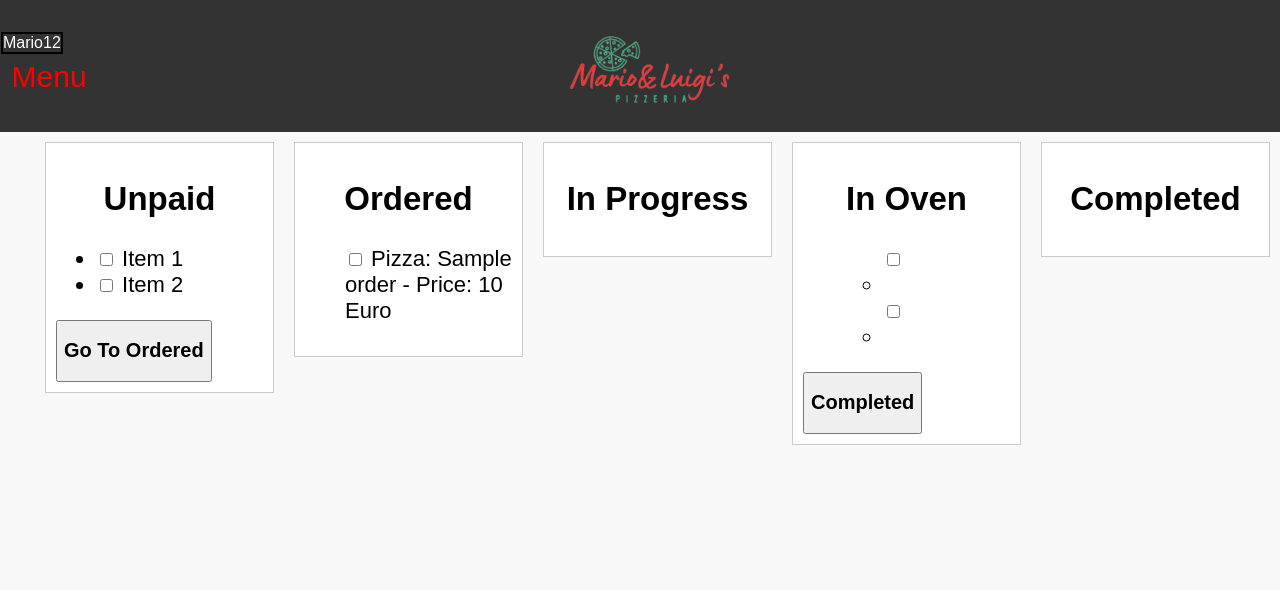
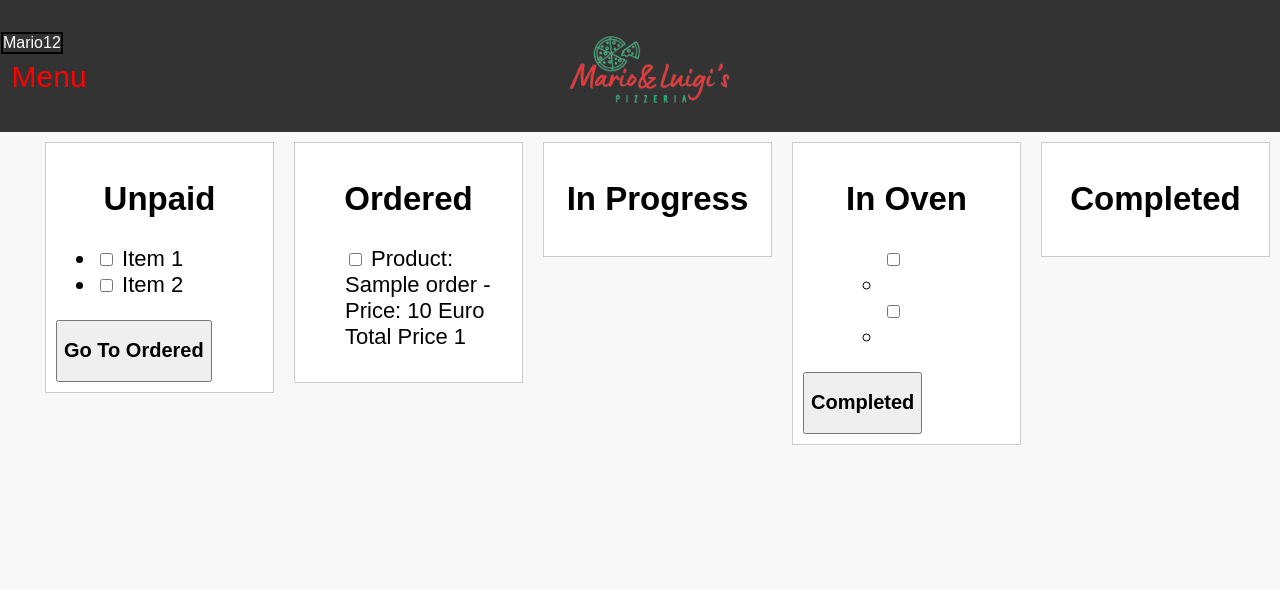
Before and after one commit to NikolaDakov/Group_Project_CB_16_NDPL, a Flask app: template templates/marioPage.html in a window 1280 px wide. Shown: the top 590 px of the page. Run offline with Flask 3, Linux system fonts and the light colour scheme; the template is opened without the code that fills it: most values are stand-ins (such as "Sample title", 1, 10 or a date in 2020).

Commit message:
total price reset fuction

```diff
--- a/app.py
+++ b/app.py
@@ -67,10 +67,9 @@ def orderbutton():
 @app.route('/resetbutton', methods=['POST'])
 def resetbutton():
     orders.clear()
-    print(orders)
+    global total_price
     total_price = 0
     return redirect('/MenuPage')
-
 # -----------------------------------------------------------------------------------------------------------------------
 # Route to display the 'marioPage.html'
 @app.route('/marioPage')
--- a/templates/marioPage.html
+++ b/templates/marioPage.html
@@ -30,9 +30,10 @@
             {% for order in orders %}
             <li class="order-item">
                 <input type="checkbox">
-                Pizza: {{ order.Name }} - Price: {{ order.Price }} Euro
+                Product: {{ order.Name }} - Price: {{ order.Price }} Euro
             </li>
                 {% endfor %}
+                Total Price {{total_price}}
 
         </ul>
     </div>
```
